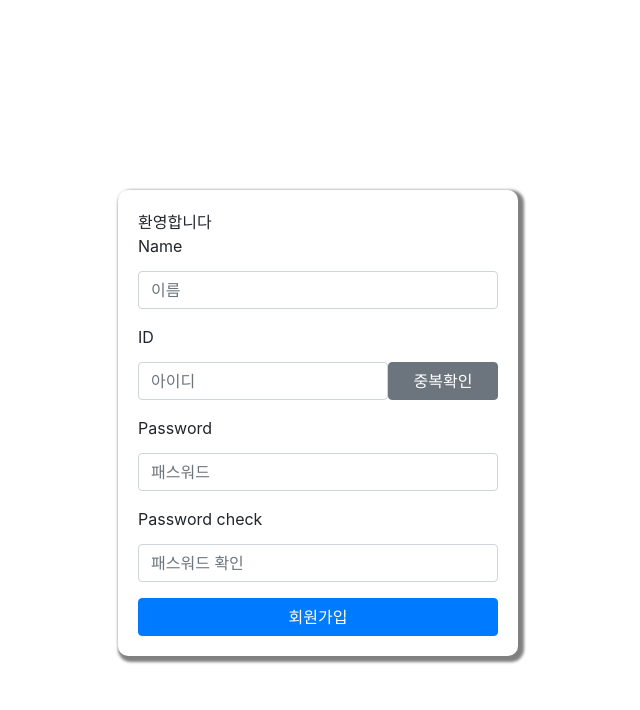
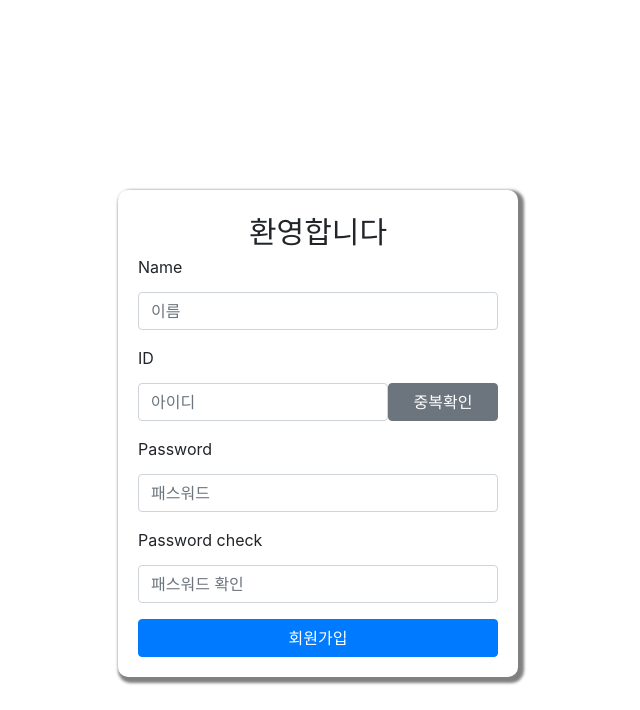
Before and after one commit to joonior99/trippers, a Flask app: page /membership in a window 1280 px wide. Shown: the part 90-800 px from the top of the page, without its empty margins (322-962 px from the left). Run offline with Flask 2, Linux system fonts and the light colour scheme; some libraries are stand-ins or nearby versions.

Commit message:
Update membership.css

```diff
--- a/static/css/membership.css
+++ b/static/css/membership.css
@@ -39,3 +39,8 @@
     display: flex;
     justify-content: space-between;
 }
+
+.login-form__title {
+    text-align: center;
+    font-size: 30px;
+}
```
